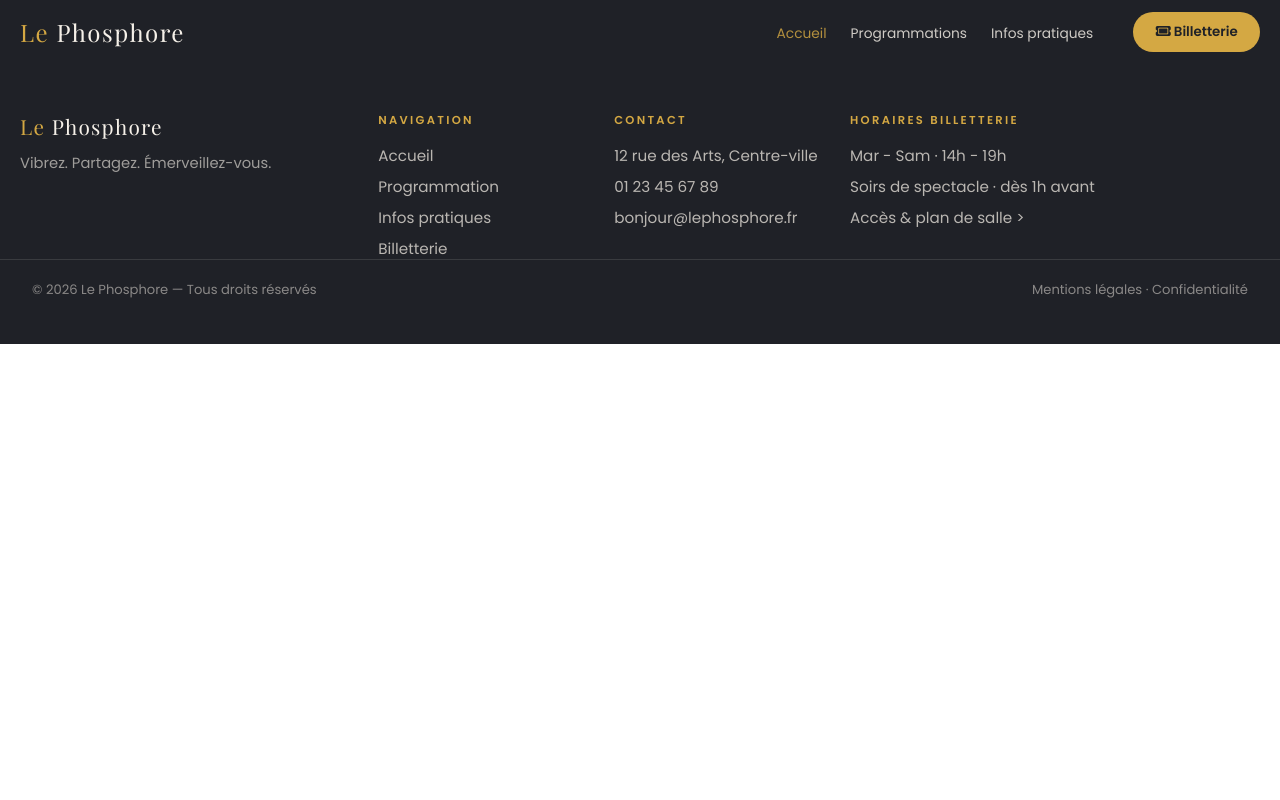
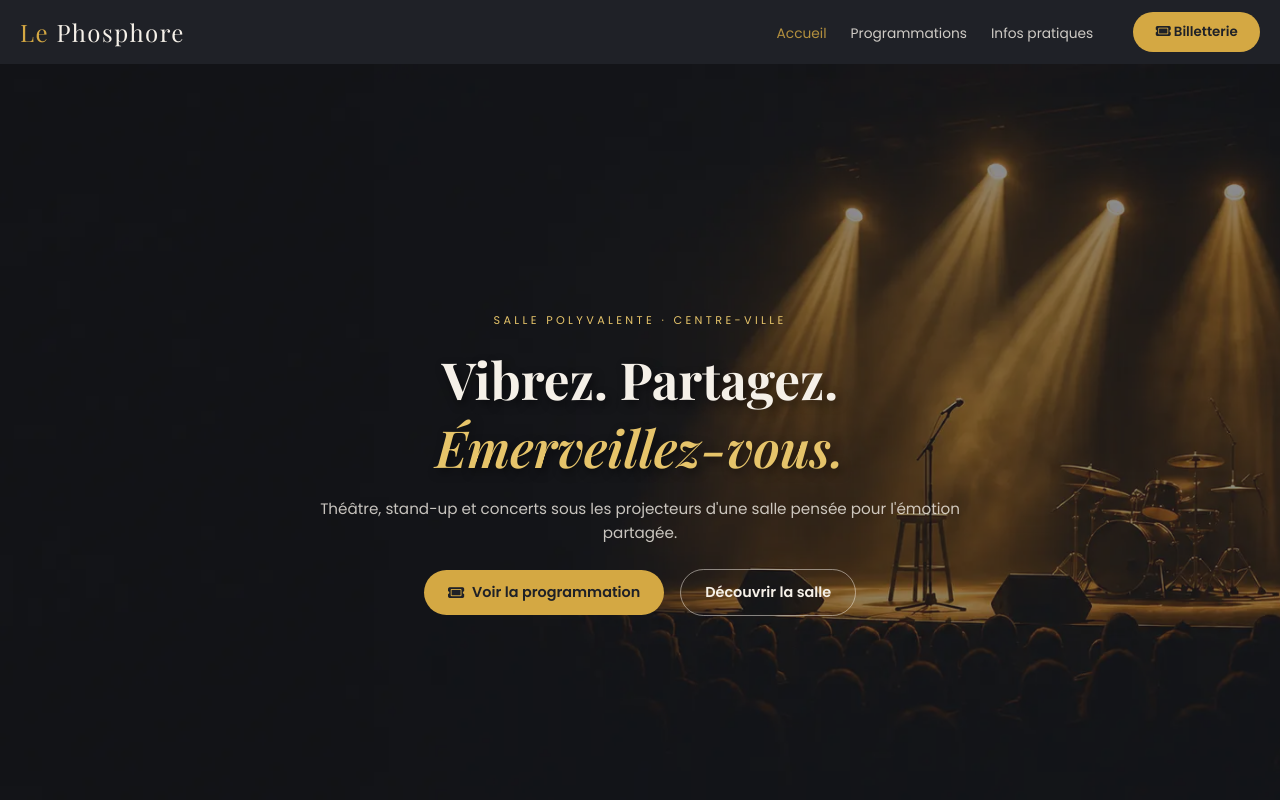
Before and after one commit to NathanaelKenzeyGit/DWWM-ECF1-Nathanael, a website: page index.html in a window 1280 px wide. Shown: the top 800 px of the page. Drawn offline with Linux system fonts and the light colour scheme.

Commit message:
add hero section

```diff
--- a/index.html
+++ b/index.html
@@ -46,7 +46,36 @@
             </nav>
         </header>
         <!-- Hero -->
-        <main></main>
+        <main>
+            <section class="hero">
+                <div class="hero__bg"></div>
+                <div class="hero__overlay"></div>
+                <div class="container">
+                    <div class="hero__content">
+                        <p class="hero__kicker">Salle polyvalente · centre-ville</p>
+                        <h1 class="hero__title">
+                            Vibrez. Partagez.
+                            <br />
+                            <em>Émerveillez-vous.</em>
+                        </h1>
+                        <p class="hero__sub">
+                            Théâtre, stand-up et concerts sous les projecteurs d'une salle pensée pour l'émotion
+                            partagée.
+                        </p>
+                        <div class="hero__cta">
+                            <a href="pages/programmation.html" class="hero__btn hero__btn--primary">
+                                <i class="fa-solid fa-ticket"></i>
+                                Voir la programmation
+                            </a>
+                            <a href="pages/infos-pratiques.html" class="hero__btn hero__btn--ghost">
+                                Découvrir la salle
+                            </a>
+                        </div>
+                    </div>
+                </div>
+            </section>
+        </main>
+        <!-- Footer -->
         <footer class="footer">
             <div class="container">
                 <div class="footer__grid">
--- a/src/scss/_variables.scss
+++ b/src/scss/_variables.scss
@@ -50,8 +50,4 @@ body {
 }
 a {
     color: inherit;
-
-    &:visited {
-        color: inherit;
-    }
 }
--- a/src/scss/components/_header.scss
+++ b/src/scss/components/_header.scss
@@ -2,6 +2,9 @@
 @use "../mixins" as *;
 
 .navbar {
+    position: sticky;
+    top: 0;
+    z-index: 999;
     background-color: $color-info-dark;
     height: 64px;
     display: flex;
--- a/src/scss/components/_hero.scss
+++ b/src/scss/components/_hero.scss
@@ -0,0 +1,87 @@
+@use "../variables" as *;
+@use "../mixins" as *;
+
+.hero {
+    height: 100vh;
+    min-height: 520px;
+    overflow: hidden;
+    @include flex;
+    background: url("/src/assets/images/scene_principale.webp") center / cover no-repeat;
+    position: relative;
+
+    &::before {
+        content: "";
+        position: absolute;
+        inset: 0;
+        background: rgba($color-info-dark, 0.5);
+    }
+
+    .container {
+        @include flex($justify: center);
+    }
+
+    &__content {
+        position: relative;
+        text-align: center;
+        color: $color-body;
+        padding: 0 1rem;
+        max-width: 700px;
+    }
+
+    &__kicker {
+        font-size: 0.7rem;
+        letter-spacing: 0.3em;
+        text-transform: uppercase;
+        color: $color-secondary-light;
+    }
+
+    &__title {
+        font-family: $font-primary;
+        font-size: 2.4rem;
+        margin-top: 1rem;
+        text-shadow: 3px 4px 10px rgba(0, 0, 0, 0.5);
+
+        em {
+            font-style: italic;
+            color: $color-secondary-light;
+        }
+
+        @media (min-width: 768px) {
+            font-size: 3.2rem;
+        }
+    }
+
+    &__sub {
+        margin-top: 1rem;
+        font-size: 0.95rem;
+        line-height: 1.6;
+        color: rgba($color-body, 0.8);
+    }
+
+    &__cta {
+        @include flex($gap: 1rem);
+        flex-wrap: wrap;
+        margin-top: 1.5rem;
+    }
+
+    &__btn {
+        @include flex($gap: 8px);
+        padding: 12px 24px;
+        border-radius: 30px;
+        font-size: 0.9rem;
+        font-weight: $fw-semibold;
+        cursor: pointer;
+        border: none;
+
+        &--primary {
+            background-color: $color-secondary;
+            color: $color-info-dark;
+        }
+
+        &--ghost {
+            background: transparent;
+            color: $color-body;
+            border: 1.5px solid rgba($color-body, 0.5);
+        }
+    }
+}
```
Also changed, not shown: dist/css/main.min.css, src/assets/images/ahmed-music-jazz-manouche (2).webp (added), src/assets/images/cyrano-de-bergerac (2).webp (added), src/assets/images/en-attendant-godot (2).webp (added), src/assets/images/fadily-camara-la-plus-drole (2).webp (added), src/assets/images/jamel-comedy-club (2).webp (added), src/assets/images/marina-music-electro-pop-live (2).webp (added), src/assets/images/nora-music-chanson-francaise (2).webp (added), src/assets/images/paul-music-rock-independant (2).webp (added), src/assets/images/scene_principale.webp (added), 1 other file.
